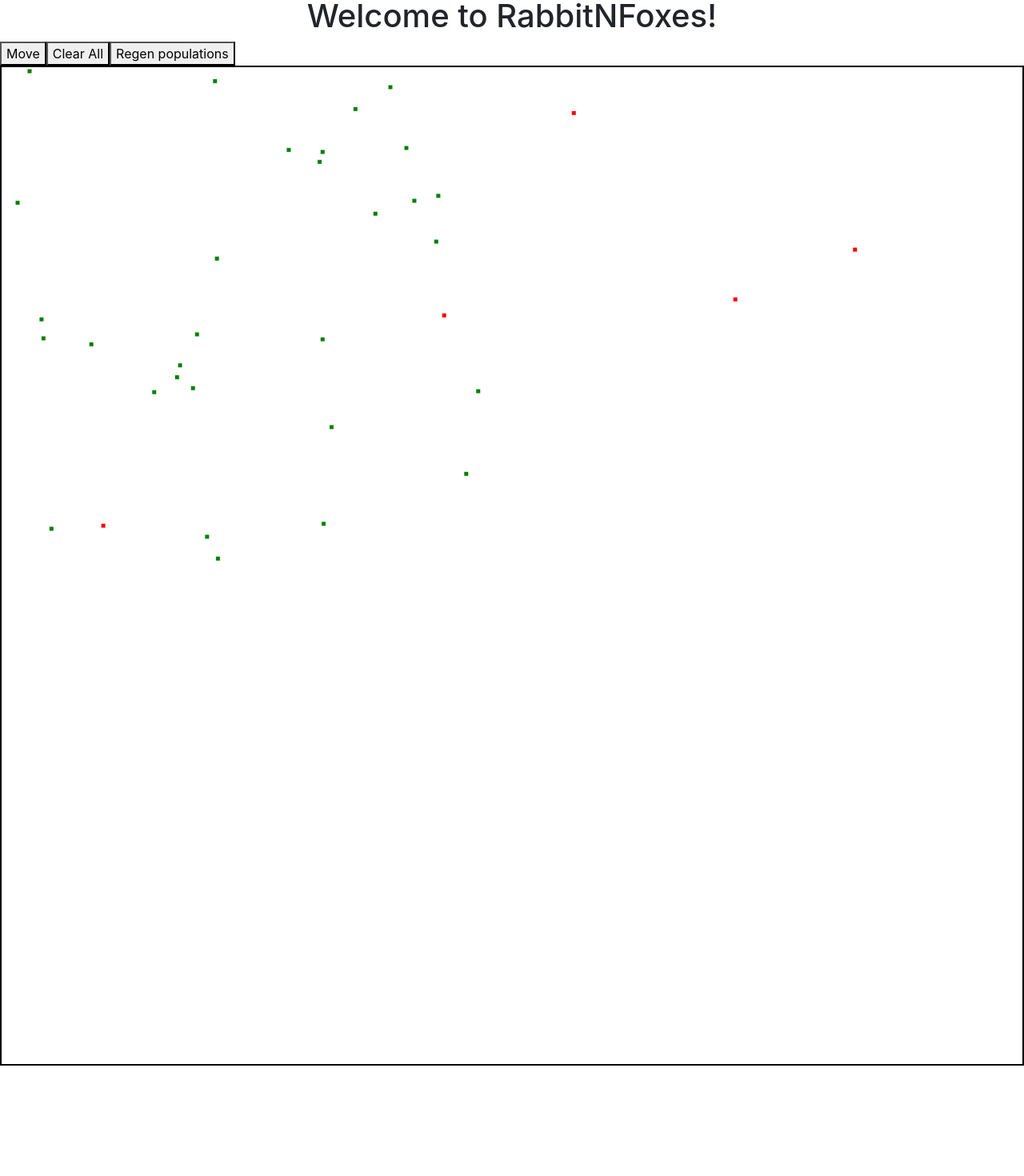
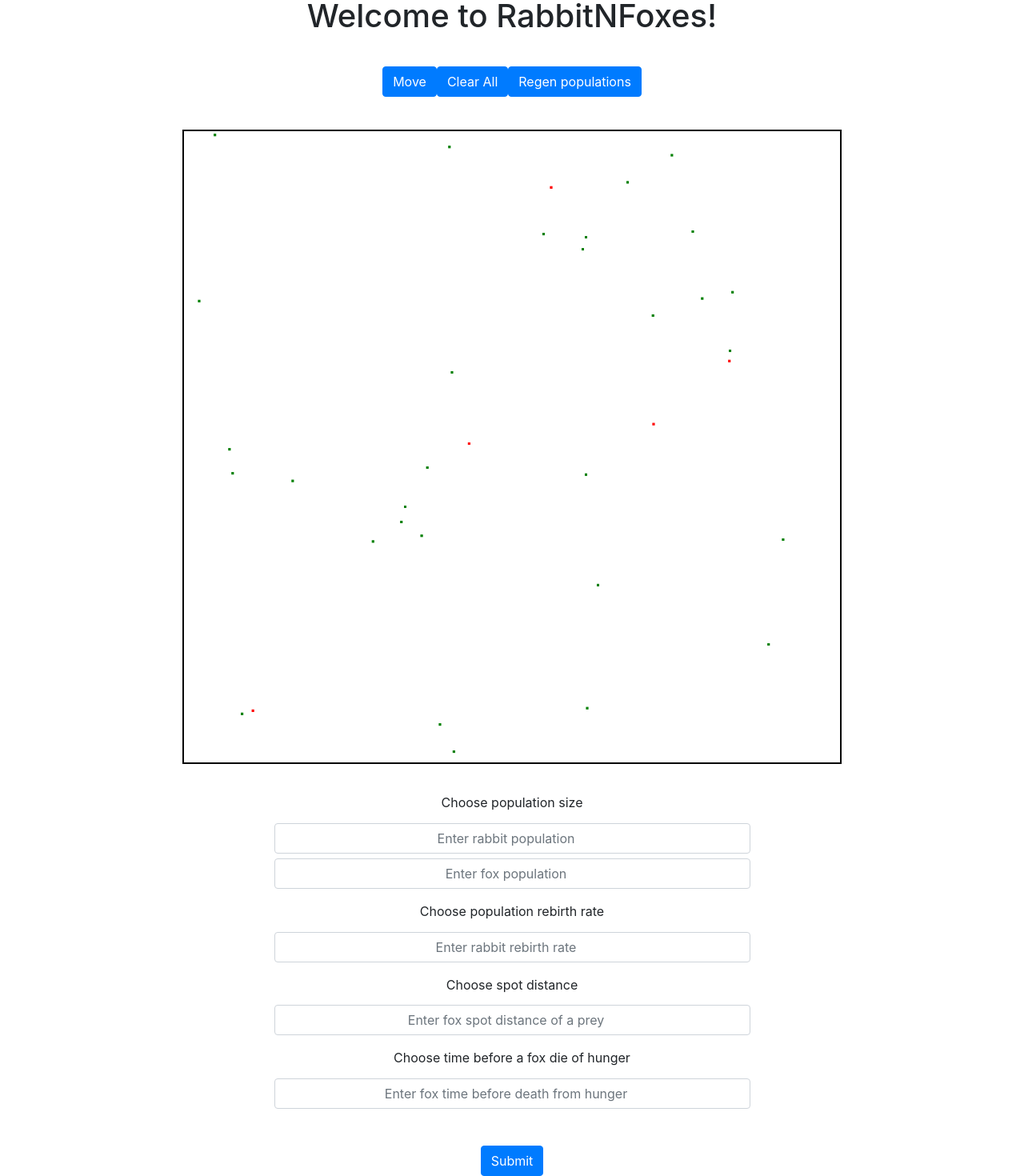
Before and after one commit to KamLan/RabbitNFoxes, an Angular app: page / in a window 1280 px wide. Shown: the part 4-1474 px from the top of the page at 80% size. Before the commit the page ends 1342 px from the top, so only its background shows below. Built offline with nearby package versions, Linux system fonts and the light colour scheme.

Commit message:
some css

```diff
--- a/src/app/canva/canva.component.css
+++ b/src/app/canva/canva.component.css
@@ -2,4 +2,23 @@ canvas{
     border: black;
     border-style: solid;
     border-width: 2px;
+    margin-top:5%;
 }
+
+form{
+    margin-top:5%;
+}
+
+form input{
+    margin-top:1%;
+    text-align: center;
+}
+
+button{
+    margin-top:5%;
+    text-align: center;
+}
+
+div.center{
+    text-align: center;
+}
--- a/src/app/canva/canva.component.html
+++ b/src/app/canva/canva.component.html
@@ -1,6 +1,35 @@
 <div col-md-12>
-  <button (click)="MoveRandomRabbit()" >Move</button>
-  <button (click)="clearAll()">Clear All</button>
-  <button (click)="regenPopulations()">Regen populations</button>
-  <canvas class="col-md-12" id="myCanva"></canvas>
+  <div class="col-md-6 offset-md-3 center">
+      <button class="btn btn-primary" (click)="MoveRandomRabbit()" >Move</button>
+      <button class="btn btn-primary" (click)="clearAll()">Clear All</button>
+      <button class="btn btn-primary" (click)="regenPopulations()">Regen populations</button>
+  </div>
+  <div class="col-md-8 offset-md-2">
+      <canvas class="col-md-12" id="myCanva"></canvas>
+  </div>
 </div>
+<div class="col-md-12" >
+  <div class="col-md-6 offset-md-3 center">
+      <form>
+          <div class="form-group">
+            <label>Choose population size</label>
+            <input type="number" class="form-control"  placeholder="Enter rabbit population">
+            <input type="number" class="form-control"  placeholder="Enter fox population">
+          </div>
+          <div class="form-group">
+            <label>Choose population rebirth rate</label>
+            <input type="number" class="form-control" placeholder="Enter rabbit rebirth rate">
+            <!-- <input type="number" class="form-control" placeholder="Enter fox rebirth rate"> -->
+          </div>
+          <div class="form-group">
+            <label>Choose spot distance</label>
+            <input type="number" class="form-control" placeholder="Enter fox spot distance of a prey">
+          </div>
+          <div class="form-group">
+            <label>Choose time before a fox die of hunger</label>
+            <input type="number" class="form-control" placeholder="Enter fox time before death from hunger">
+          </div>
+      </form>
+      <button (click)="editParameters()" class="btn btn-primary">Submit</button>
+  </div>
+</div>
--- a/src/app/canva/canva.component.ts
+++ b/src/app/canva/canva.component.ts
@@ -18,6 +18,7 @@ export class CanvaComponent implements OnInit {
 
   constructor() { }
 
+  //Comportement au lancement
   ngOnInit() {
     this.CreateCanva();
     this.CreateRabbit(30)
@@ -39,9 +40,14 @@ export class CanvaComponent implements OnInit {
     }
   }
 
+  //Regénère des populations
   regenPopulations(){
     this.CreateRabbit(30)
     this.CreateFox(5)
+  }
+
+  editParameters(){
+    console.log("parameters changed")
   }
 
   //fonction pour mettre en place le canva
@@ -90,8 +96,8 @@ export class CanvaComponent implements OnInit {
   CreateRabbit(nombre){
     for(var i = 0; i <= nombre - 1; i++ ){
       this.rabbitId++
-      var x = Math.floor(Math.random() * 500) + 1
-      var y = Math.floor(Math.random() * 500) + 1
+      var x = Math.floor(Math.random() * 1000) + 1
+      var y = Math.floor(Math.random() * 1000) + 1
       var name = "Rabbit"+this.rabbitId
       var arrayRabbit = []
       arrayRabbit.push(name, x, y)
@@ -107,7 +113,7 @@ export class CanvaComponent implements OnInit {
   CreateFox(nombre){
     for(var i = 0; i <= nombre - 1; i++ ){
       var x = Math.floor(Math.random() * 1000) + 1
-      var y = Math.floor(Math.random() * 500) + 1
+      var y = Math.floor(Math.random() * 1000) + 1
       var name = "Fox"+this.rabbitId
       var arrayFox = []
       arrayFox.push(name, x, y)
```
